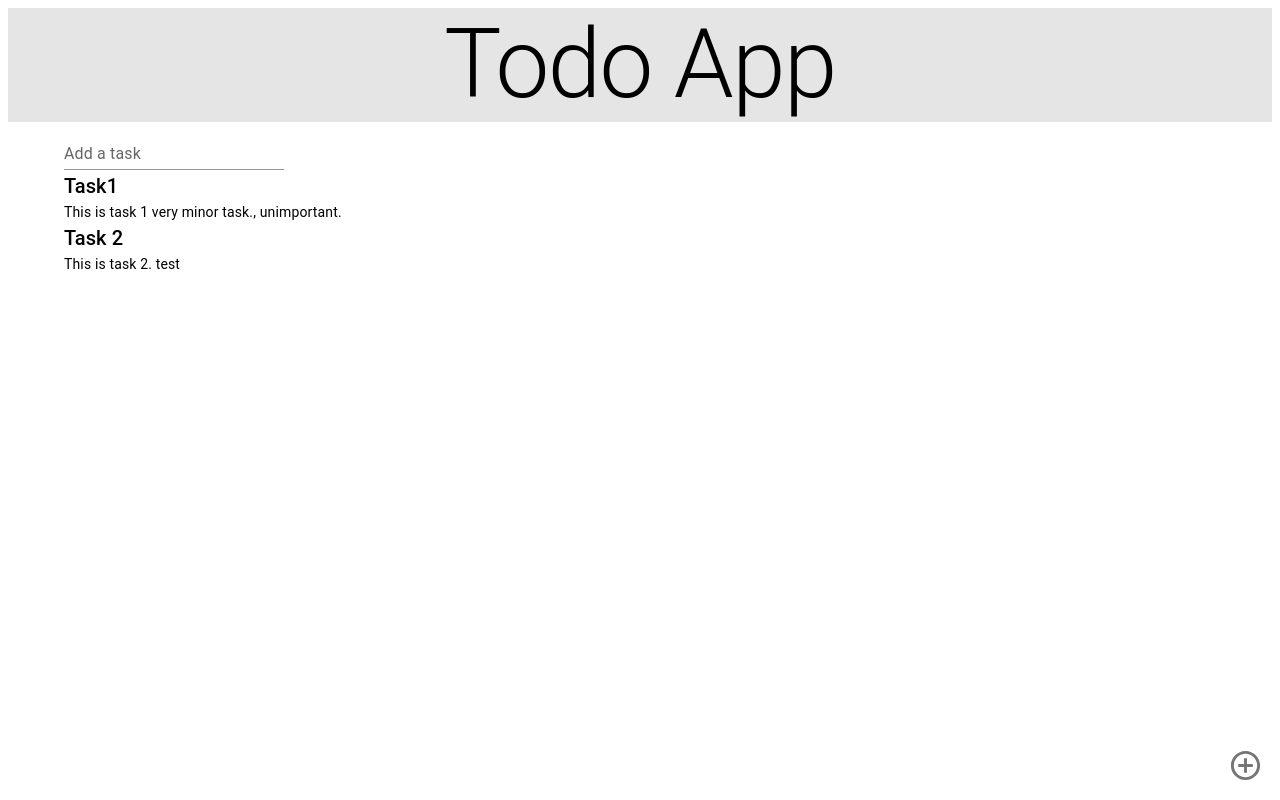
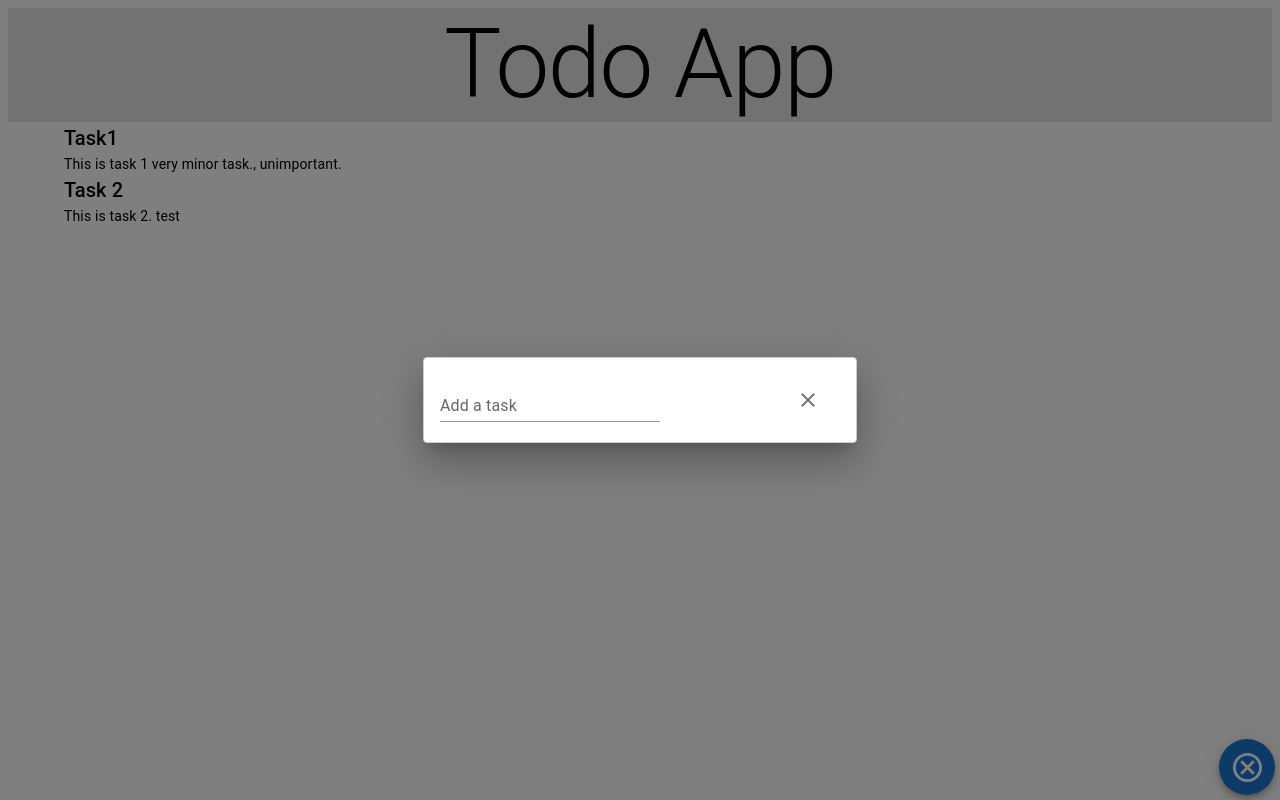
Before and after one commit to SandeshGC/Todo-App, a React (Vite) app: page / in a window 1280 px wide. Both pictures are taken after a click on the button "add". Built offline with nearby package versions, Linux system fonts and the light colour scheme; a web font is replaced by a local one.

Commit message:
create: modal to create task

```diff
--- /dev/null
+++ b/src/components/Modals/CreateTaskModal.tsx
@@ -0,0 +1,52 @@
+import { Box, Button, IconButton, TextField, Typography } from '@mui/material'
+import Modal from '@mui/material/Modal'
+import CloseIcon from '@mui/icons-material/Close'
+import AddIcon from '@mui/icons-material/Add'
+import { useContext } from 'react'
+import { ModalContext } from '../../contexts/CreateTodoModalContext'
+
+type Props = {}
+
+const CreateTaskModal = (props: Props) => {
+	const modals = useContext(ModalContext)
+
+	console.log(modals.isCreateTaskModalOpen)
+
+	return (
+		<Modal
+			open={modals.isCreateTaskModalOpen}
+			onClose={modals.closeModal}
+			aria-labelledby="modal-modal-title"
+			aria-describedby="modal-modal-description"
+		>
+			<Box
+				sx={{
+					position: 'absolute',
+					top: '50%',
+					left: '50%',
+					transform: 'translate(-50%, -50%)',
+					borderRadius: 1,
+					width: 400,
+					bgcolor: 'white',
+					boxShadow: 24,
+					p: 4,
+					height: 'fit-content',
+					padding: 2,
+					border: '1px solid #ccc'
+				}}
+			>
+				<Button onClick={modals.closeModal} sx={{ float: 'right' }}>
+					<IconButton children={<CloseIcon />} />
+				</Button>
+				<TextField
+					label="Add a task"
+					variant="standard"
+					id="modal-modal-description"
+					onKeyDown={e=> e.key=== "Enter" && console.log("Enter")}
+				/>
+			</Box>
+		</Modal>
+	)
+}
+
+export default CreateTaskModal
--- a/src/components/TaskInputField.tsx
+++ /dev/null
@@ -1,16 +0,0 @@
-import { Box, Container, TextField } from '@mui/material'
-import { FC } from 'react'
-
-interface TaskInputFieldProps {}
-
-const TaskInputField: FC<TaskInputFieldProps> = ({}) => {
-	return (
-		<Container>
-			<Box>
-				<TextField label="Add a task" variant="standard" />
-			</Box>
-		</Container>
-	)
-}
-
-export default TaskInputField
--- a/src/containers/Home.tsx
+++ b/src/containers/Home.tsx
@@ -1,34 +1,39 @@
-import { Box, IconButton } from '@mui/material'
+import { Box, Fab } from '@mui/material'
 import { FC, ReactElement, useContext } from 'react'
 import Header from '../components/Header'
 import TaskList from '../components/TaskList'
-import TaskInputField from '../components/TaskInputField'
 import { ModalContext } from '../contexts/CreateTodoModalContext'
 import AddCircleOutline from '@mui/icons-material/AddCircleOutline'
+import CancelOutlinedIcon from '@mui/icons-material/CancelOutlined'
+import CreateTaskModal from '../components/Modals/CreateTaskModal'
 
 interface HomeProps {}
 
 const Home: FC<HomeProps> = ({}): ReactElement => {
-	const modals = useContext(
-		ModalContext
-	)
-
-	console.log(modals)
+	const modals = useContext(ModalContext)
 
 	return (
 		<Box>
 			<Header />
 
-			{modals.isCreateTaskModalOpen && <TaskInputField />}
-
 			<TaskList />
 
 			<Box position={'fixed'} bottom={5} right={5}>
-				<IconButton
-					onClick={modals.openCreateTaskModal}
-					children={<AddCircleOutline fontSize="large" />}
-					size="large"
-				/>
+				{modals.isCreateTaskModalOpen ? (
+					<Fab onClick={modals.closeModal} color="primary" aria-label="add">
+						<CancelOutlinedIcon fontSize="large" />
+					</Fab>
+				) : (
+					<Fab
+						onClick={modals.openCreateTaskModal}
+						color="primary"
+						aria-label="add"
+					>
+						<AddCircleOutline fontSize="large" />
+					</Fab>
+				)}
+
+				<CreateTaskModal />
 			</Box>
 		</Box>
 	)
```
